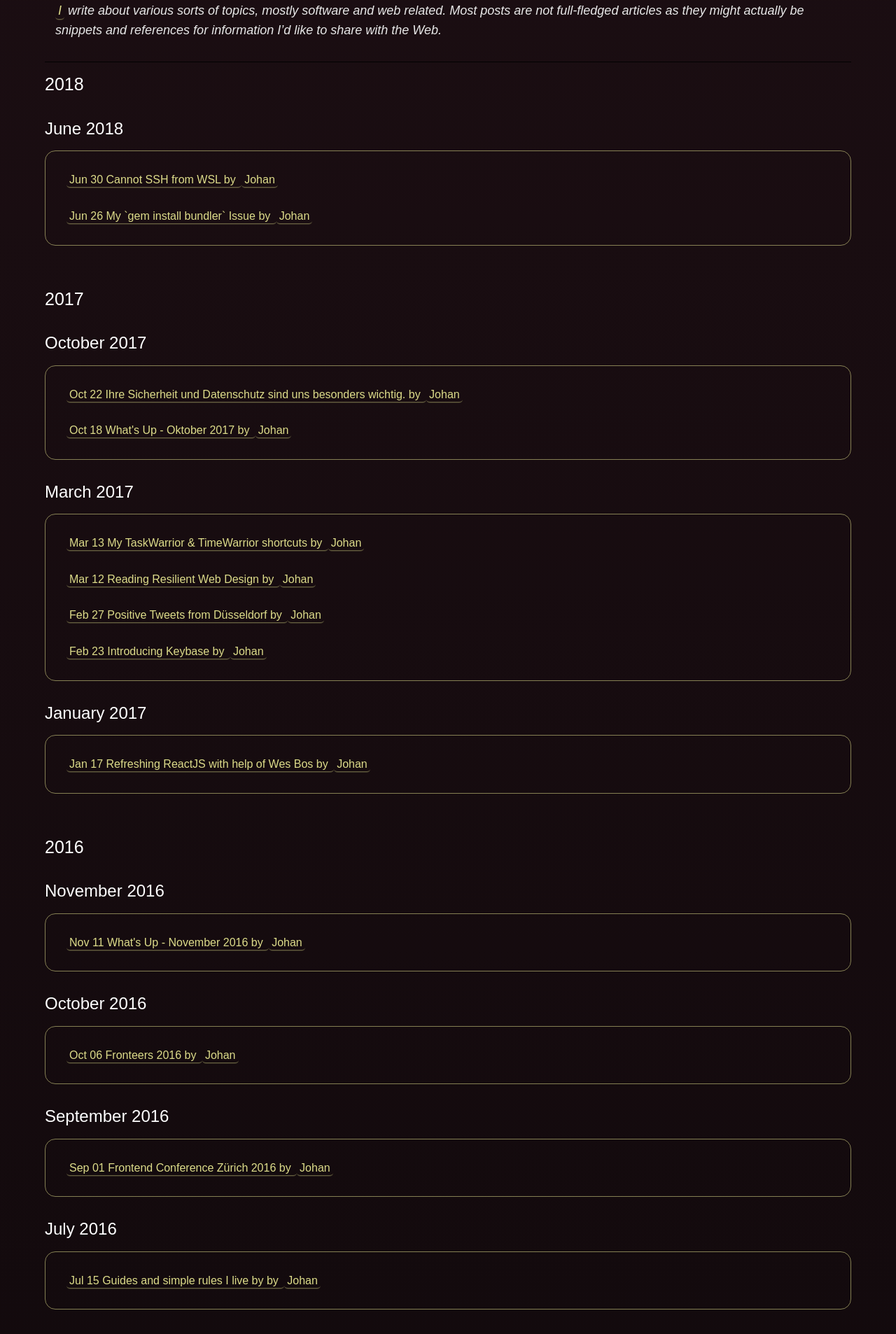
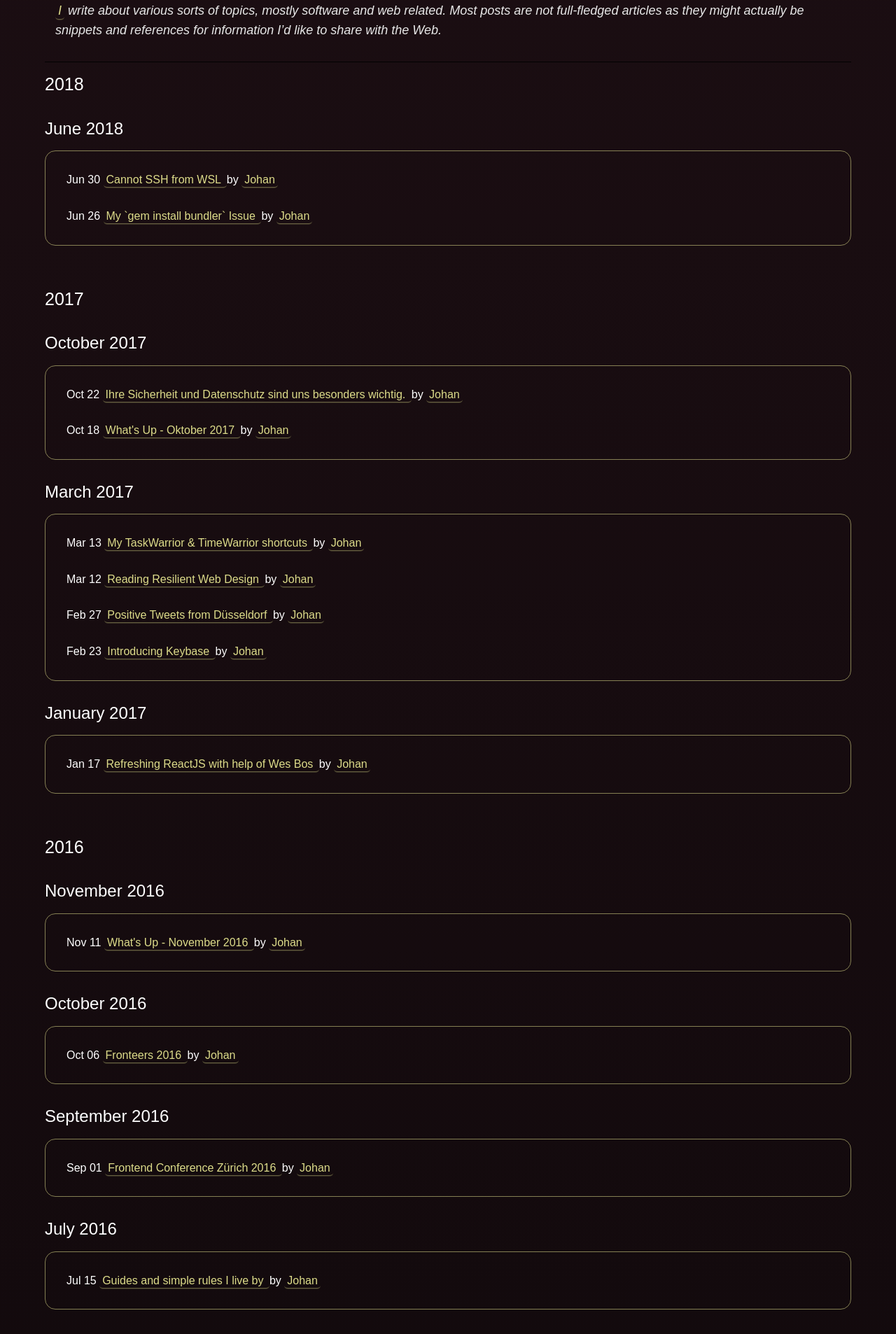
Before and after one commit to johanbove/johanbove.github.io, a Jekyll site: the page built from posts.md, in a window 1280 px wide. Shown: the part 308-2214 px from the top of the page at 70% size. Built offline with Jekyll 4.4.1, drawn with Linux system fonts in a browser that asks for light colours.

Commit message:
Fixes posts list

```diff
--- a/posts.md
+++ b/posts.md
@@ -41,11 +41,11 @@ nav: primary
     {% endif %}
 
     <li class="h-entry">
+      <time class="dt-published" datetime="{{ post.date | date: "%Y-%m-%dT%H:%M:%S%z" }}">{{ post.date | date: "%b %d" }}</time>
       <a href="{{ post.url }}" class="u-url">
-        <time class="dt-published" datetime="{{ post.date | date: "%Y-%m-%dT%H:%M:%S%z" }}">{{ post.date | date: "%b %d" }}</time>
         <span class="p-name">{{ post.title }}</span>
-        <span>by <a href="https://johanbove.info" class="p-author h-card">Johan</a></span>
       </a>
+      <span>by <a href="https://johanbove.info" class="p-author h-card">Johan</a></span>
     </li>
 
     {% if forloop.last %}
```
